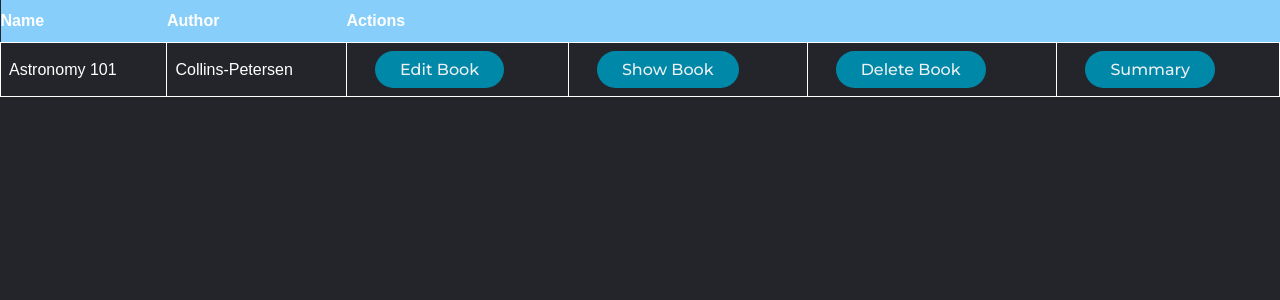
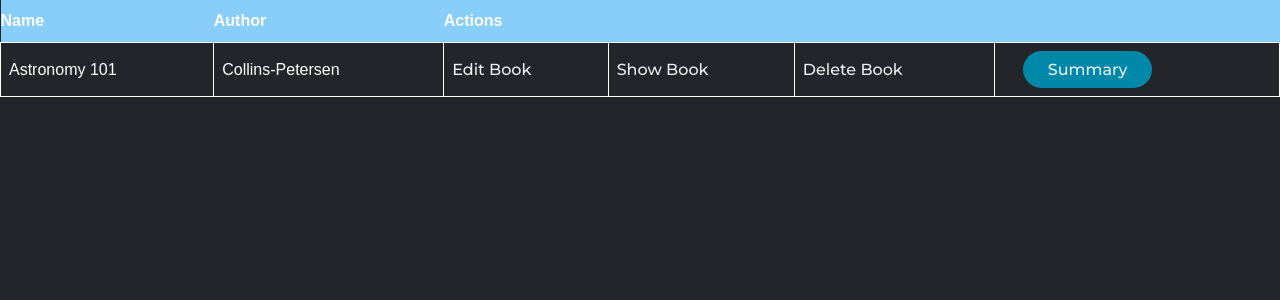
Before and after one commit to cjuanito797/TheBookClub, a Django app: template accounts/templates/accounts/myBookshelf.html in a window 1280 px wide. Shown: the part 97-397 px from the top of the page. Run offline with Django 4.2, Linux system fonts and the light colour scheme; the template is opened without the code that fills it: values that come from a table or form of the project are taken from there, others are empty; data comes from the database, SQL or seed files in the repository.

Commit message:
Update myBookshelf.html

```diff
--- a/accounts/templates/accounts/myBookshelf.html
+++ b/accounts/templates/accounts/myBookshelf.html
@@ -17,19 +17,19 @@
                 <td>{{ book.title }}</td>
                 <td>{{ book.author }}</td>
                 <td><a href="{% url 'accounts:myBookShelf'  %}"
-                       class="btn btn-primary"><button>Edit Book</button></a>
+                       class="btn btn-primary">Edit Book</a>
                 {% if book.available is True %}
                 <td><a href="{% url 'accounts:myBookShelf'  %}"
                             onclick="return confirm('Are you sure you would like to hide the visibility of this book? ')"
-                       class="btn btn-primary"><button>Hide Book</button></a>
+                       class="btn btn-primary">Hide Book</a>
                 {% else %}
                 <td><a href="{% url 'accounts:myBookShelf'  %}"
                             onclick="return confirm('Are you sure you would like to hide the visibility of this book? ')"
-                       class="btn btn-primary"><button>Show Book</button></a>
+                       class="btn btn-primary">Show Book</a>
                 {% endif %}
                 <td><a href="{% url 'accounts:deleteBook' pk=book.pk %}"
                                 onclick="return confirm('Are you sure you want to delete?')"
-                       class="btn btn-warning"><button class="danger">Delete Book</button></a>
+                       class="btn btn-danger">Delete Book</a>
                 <td><a href="{% url 'accounts:myBookShelf'  %}"
                            class="btn btn-primary"><button>Summary</button></a>
             </tr>
```
